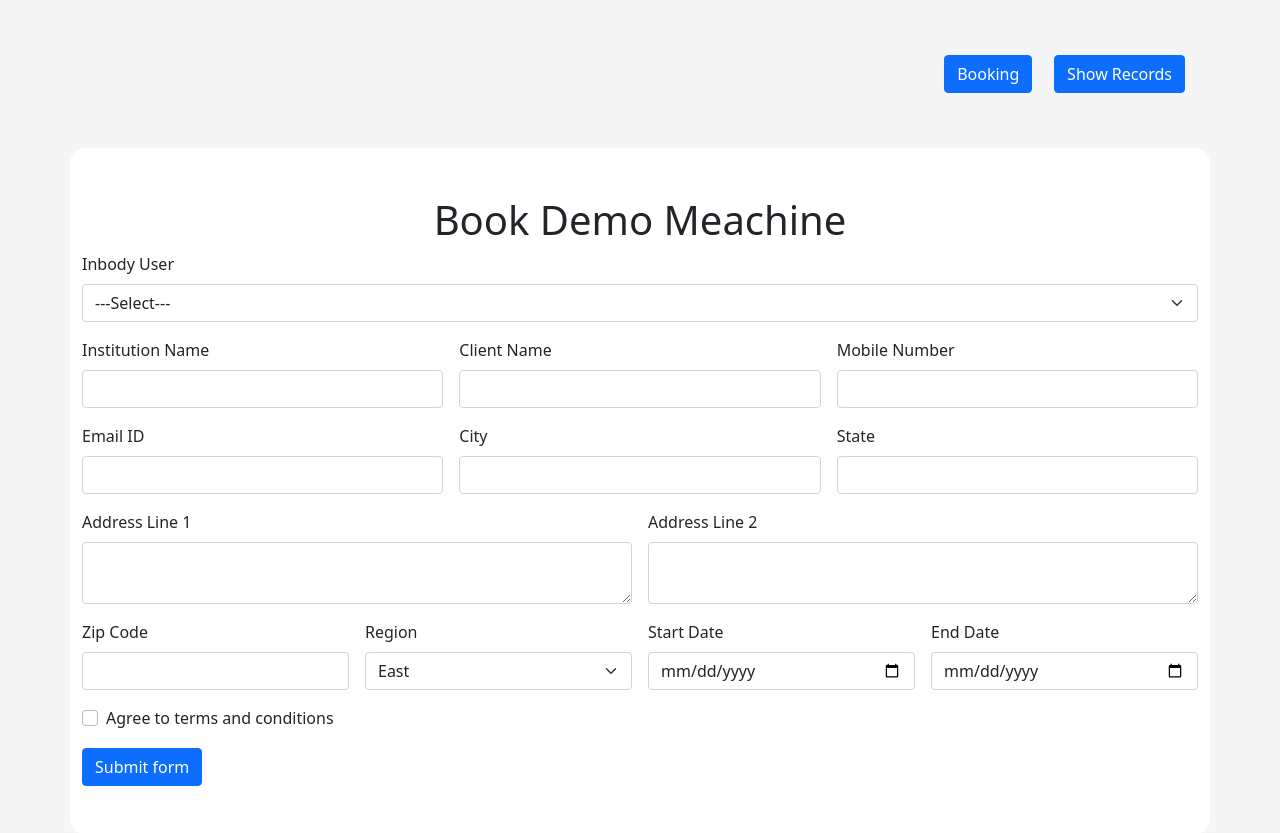
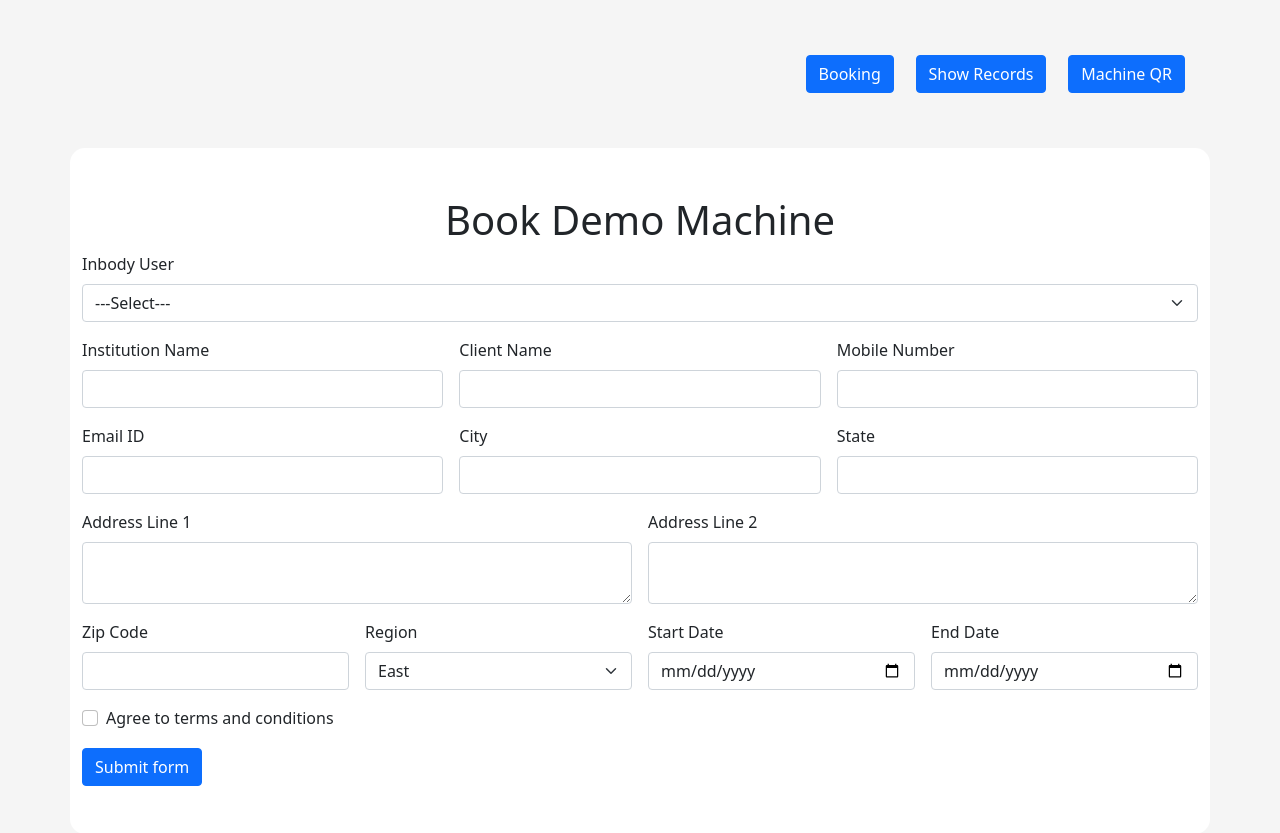
Before and after one commit to Shrikant96/InbodyBookingSystem, a Django app: page / in a window 1280 px wide. Shown: the top 833 px of the page. Run offline with Django 3.2, Linux system fonts and the light colour scheme; data comes from the database, SQL or seed files in the repository.

Commit message:
spelling correction

```diff
--- a/InbodyBook/urls.py
+++ b/InbodyBook/urls.py
@@ -22,6 +22,6 @@ urlpatterns = [
     path("show-record", views.show_record, name='show_record'),
     path("region", views.region, name='region'),
     path("xl",views.export_to_xl, name="export_to_xl"),
-
+    path("qrcode",views.qrcode,name="qrcode")
 
 ]
--- a/InbodyBook/views.py
+++ b/InbodyBook/views.py
@@ -85,76 +85,6 @@ def show_record(request):
     return render(request,'record.html',{'records':records})
 
 # ***** Export To XL *****
-# def export_to_xl(request):
-
-#     # workbook = xlwt.Workbook()
-
-#     # sheet = workbook.add_sheet("Sheet Name")
-
-#     # # Applying multiple styles
-#     # style = xlwt.easyxf('font: bold 1, color red;')
-
-#     # # Writing on specified sheet
-#     # sheet.write(0, 0, 'SAMPLE', style)
-
-#     # workbook.save("sample.xls")
-
-
-#     # response = redirect('/show-record')
-#     # return response
-
-#     response = HttpResponse(content_type='application/ms-excel')
-#     response['Content-Disposition'] = 'attachment; filename="users.xlsx'
-
-#     wb = xlwt.Workbook(encoding='utf-8')
-#     font_style = xlwt.XFStyle()
-#     font_style.font.bold = True
-#     ws = wb.add_sheet('Booking_records') # this will make a sheet named Users Data
-
-#     row = 1
-#     col = 0
-#     data = Institution.objects.all()
-#     for res in data:
-#         ws.write(row, col,res.institution_name)
-#         ws.write(row, col+1,res.client_name)
-#         ws.write(row, col+2,res.client_mobile)
-#         ws.write(row, col+3,res.client_email)
-#         ws.write(row, col+4,res.city)
-#         ws.write(row, col+5,res.state)
-#         ws.write(row, col+6,res.addr1)
-#         #### if conditon need to be add ###
-#         ws.write(row, col+7,res.addr2)
-#         ws.write(row, col+8,res.zip_code)
-#         ws.write(row, col+9,res.start_date)
-#         ws.write(row, col+10,res.end_date)
-#         ws.write(row, col+11,res.inbodyUser.name)
-#         ws.write(row, col+12,res.meachine_name.meachine_name)
-
-
-
-#     # # Sheet header, first row
-#     # row_num = 0
-
-#     # font_style = xlwt.XFStyle()
-#     # font_style.font.bold = True
-
-#     # columns = ['Username', 'First Name', 'Last Name', 'Email Address', ]
-
-#     # for col_num in range(len(columns)):
-#     #     ws.write(row_num, col_num, columns[col_num], font_style) # at 0 row 0 column
-
-#     # # Sheet body, remaining rows
-#     # font_style = xlwt.XFStyle()
-
-#     # rows = User.objects.all().values_list('username', 'first_name', 'last_name', 'email')
-#     # for row in rows:
-#     #     row_num += 1
-#     #     for col_num in range(len(row)):
-#     #         ws.write(row_num, col_num, row[col_num], font_style)
-
-#     wb.save(response)
-
-#     return response
 import time
 def export_to_xl(request):
     response = HttpResponse(content_type='application/ms-excel')
@@ -197,3 +127,6 @@ def export_to_xl(request):
     wb.save(response)
 
     return response
+
+def qrcode(request):
+    pass
--- a/templates/form.html
+++ b/templates/form.html
@@ -10,7 +10,7 @@
                 </div>
             {% endif %}
             <br>
-            <center><h1>Book  Demo Meachine</h1></center>
+            <center><h1>Book  Demo Machine</h1></center>
             <form class="row g-3 needs-validation " action="" method="post" >
                 {% csrf_token %}
                 <!-- k -->
--- a/templates/index.html
+++ b/templates/index.html
@@ -44,6 +44,7 @@
       <div class="btn">
         <div><a href="/" class="btn btn-primary ">Booking</a></div>
         <div><a href="show-record" class="btn btn-primary ">Show Records</a></div>
+        <div><a href="qrcode" class="btn btn-primary">Machine QR</a></div>
 
       </div>
     </div>
```
